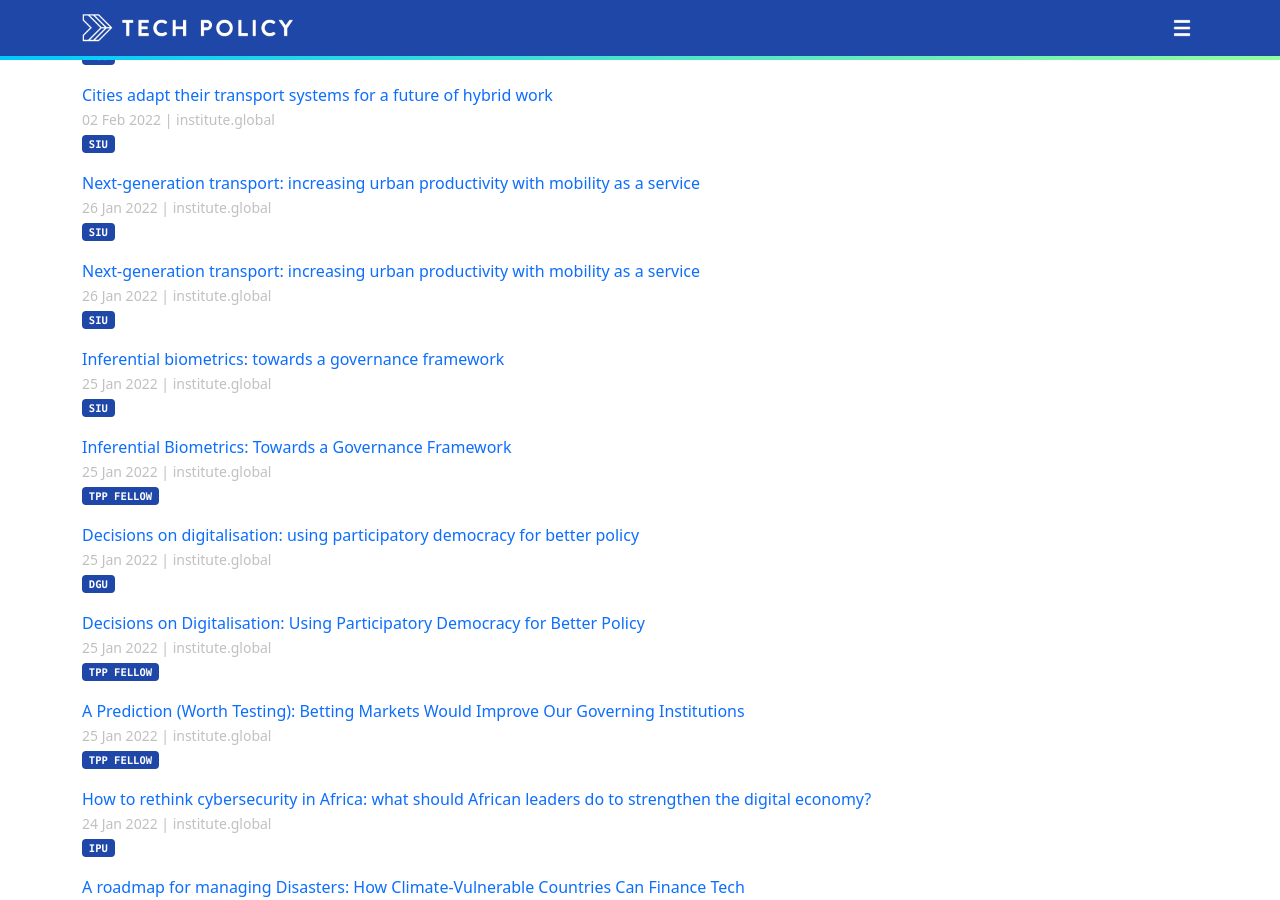
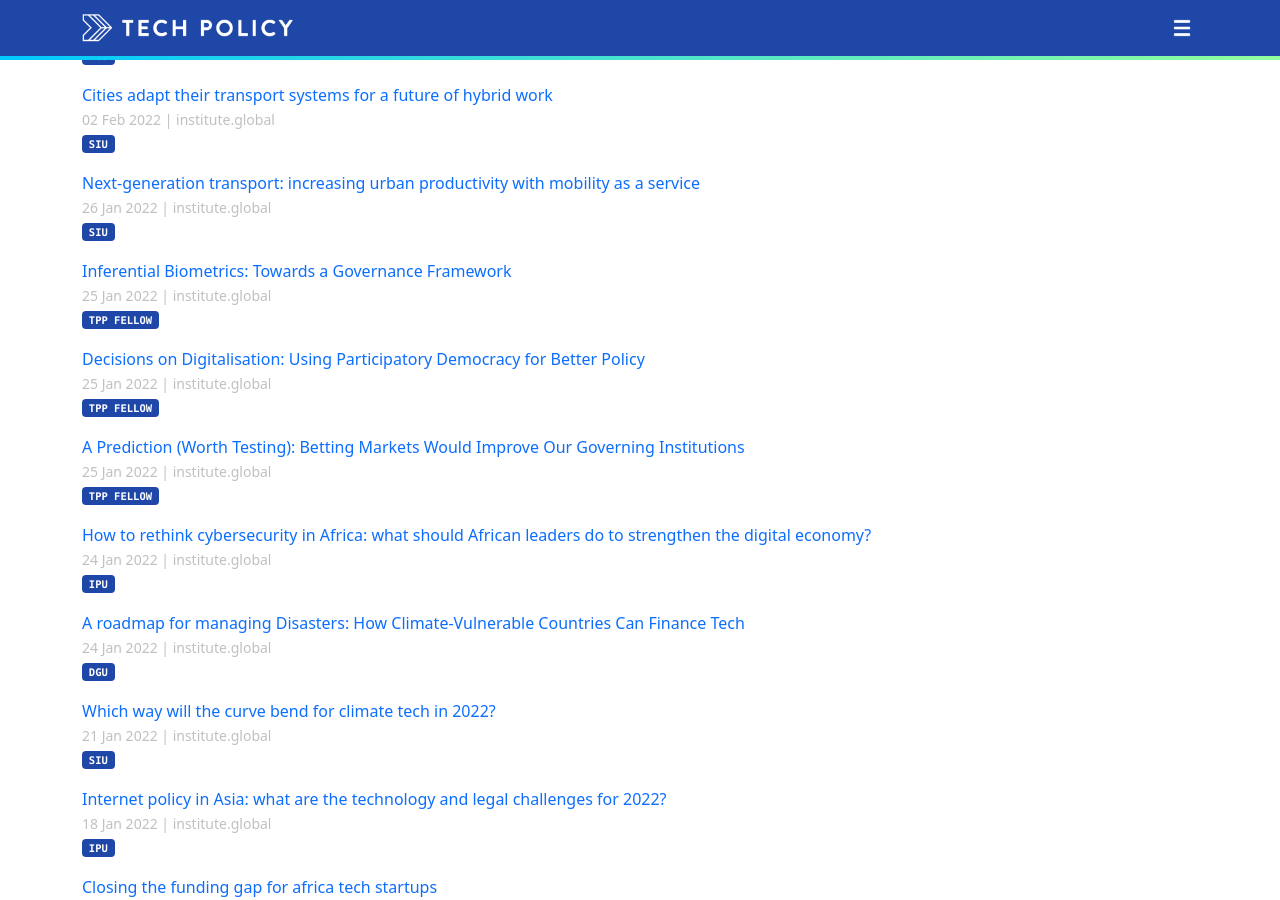
Before and after one commit to techpolicyio/techpolicyio.github.io, a Jekyll site: the page built from pages/home.md, in a window 1280 px wide and 900 px high, scrolled down 3140 px. Built offline with Jekyll 4.4.1, drawn with Linux system fonts in a browser that asks for light colours.

Commit message:
Update links.yml

```diff
--- a/_data/links.yml
+++ b/_data/links.yml
@@ -1096,18 +1096,6 @@
   url: https://institute.global/policy/roadmap-managing-disasters-how-climate-vulnerable-countries-can-finance-tech
   date: 2022-01-24
   unit: dgu
-- title: "Decisions on digitalisation: using participatory democracy for better policy"
-  url: https://institute.global/policy/decisions-digitalisation-using-participatory-democracy-better-policy
-  date: 2022-01-25
-  unit: dgu
-- title: "Inferential biometrics: towards a governance framework"
-  url: https://institute.global/policy/inferential-biometrics-towards-governance-framework
-  date: 2022-01-25
-  unit: siu
-- title: "Next-generation transport: increasing urban productivity with mobility as a service"
-  url: https://institute.global/policy/next-generation-transport-increasing-urban-productivity-mobility-service
-  date: 2022-01-26
-  unit: siu
 - title: "Using tech can transform climate disaster management"
   url: https://institute.global/policy/using-tech-can-transform-climate-disaster-management
   date: 2021-12-13
```
